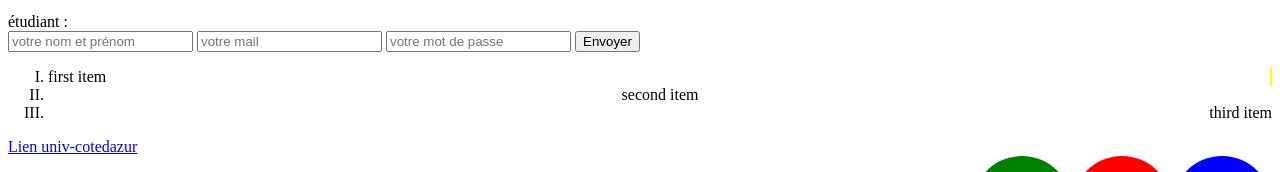
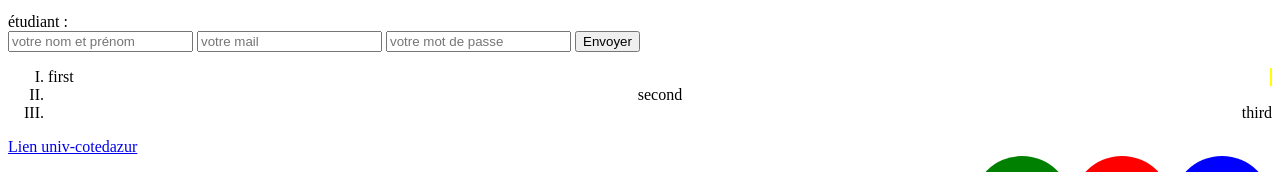
Before and after one commit to nidente/TPD-veloppementWebMiage, a plain HTML site: page index.html in a window 1280 px wide. Shown: the part 297-469 px from the top of the page. Drawn offline with Linux system fonts and the light colour scheme.

Commit message:
token test

```diff
--- a/index.html
+++ b/index.html
@@ -20,9 +20,9 @@
     <button type="submit">Envoyer</button>
 
     <ol>
-        <li class="l1">first item</li>
-        <li class="l2">second item</li>
-        <li class="l3">third item</li>
+        <li class="l1">first</li>
+        <li class="l2">second</li>
+        <li class="l3">third</li>
     </ol>
 
     <a href="https://intranet-etu.univ-cotedazur.fr">Lien univ-cotedazur</a>
```
